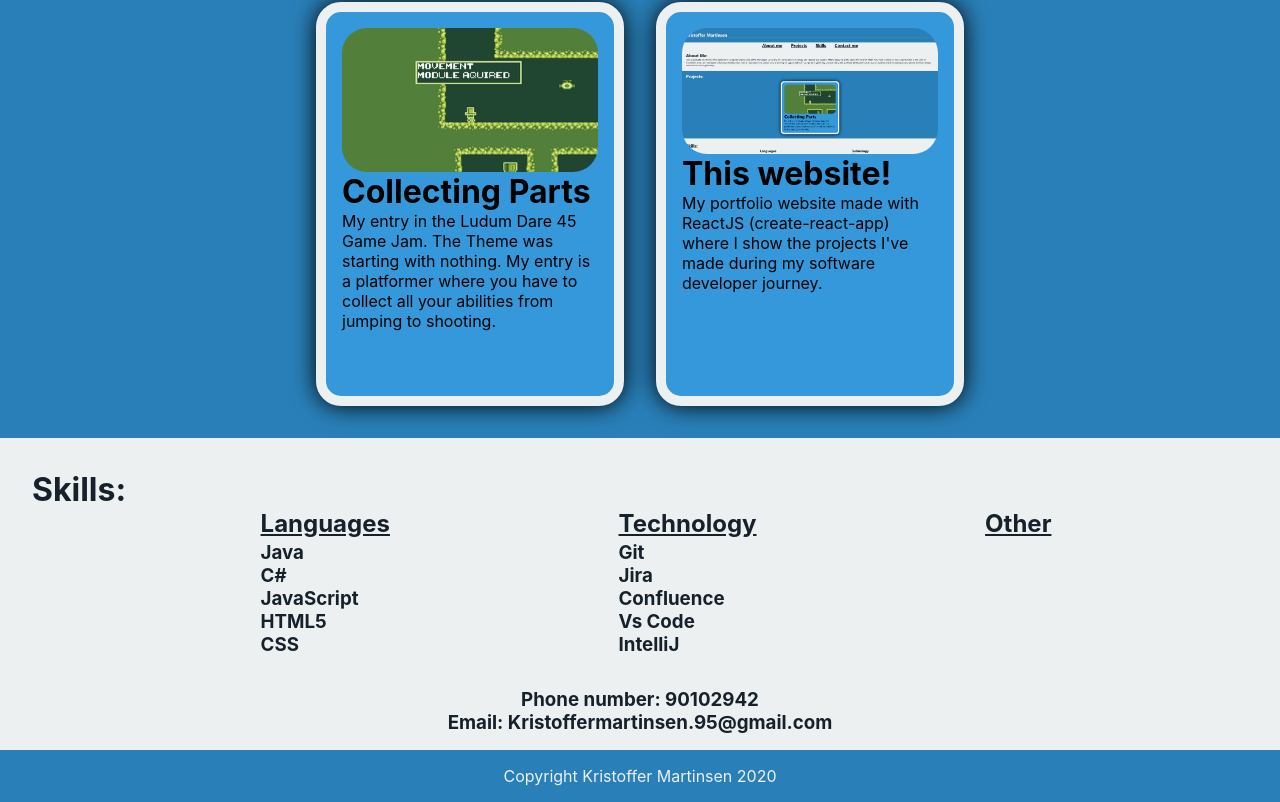
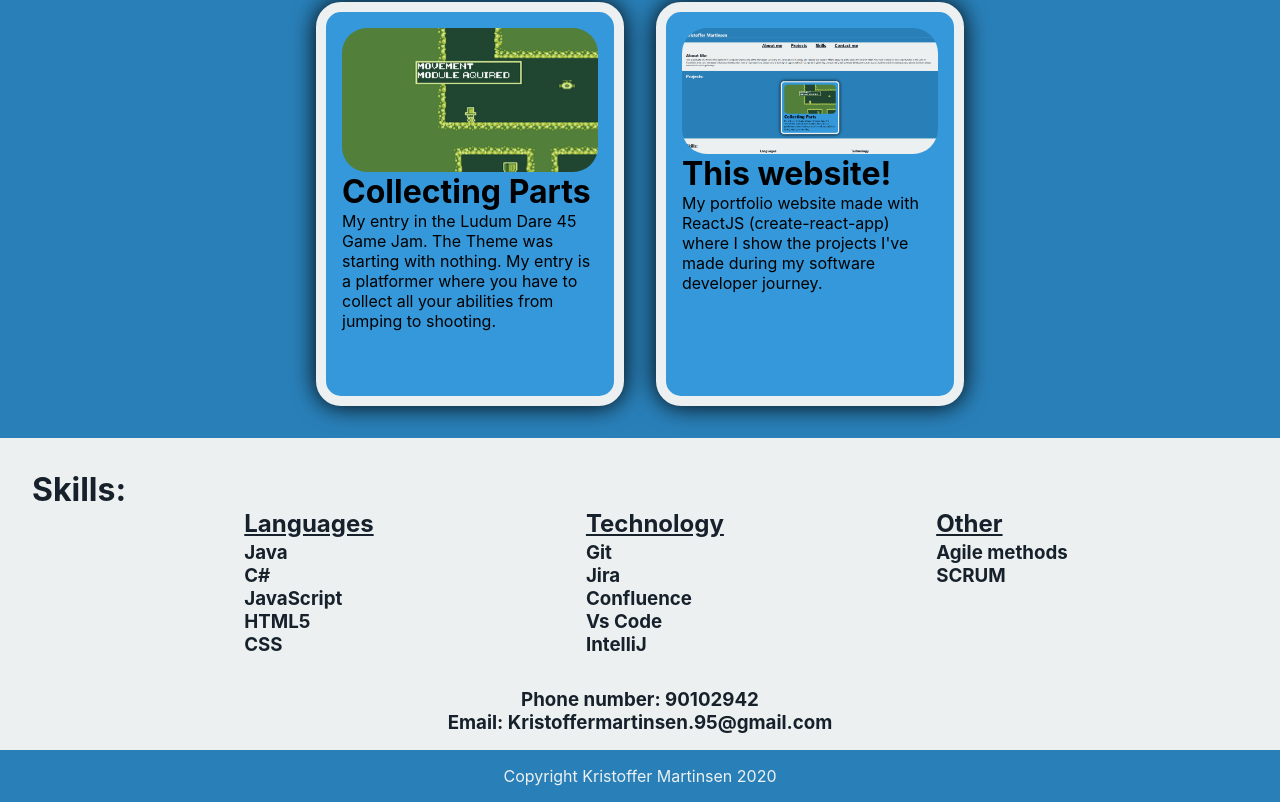
Before and after one commit to Kristoffer-Martinsen/home-page, a React (Create React App) app: page / in a window 1280 px wide. Shown: the part 657-1459 px from the top of the page. Built offline with nearby package versions, Linux system fonts and the light colour scheme.

Commit message:
Update Skills.js

```diff
--- a/src/Components/Skills.js
+++ b/src/Components/Skills.js
@@ -23,7 +23,8 @@ function Skills() {
             </div>
             <div className="Other">
                 <h2>Other</h2>
-
+                <h3>Agile methods</h3>
+                <h3>SCRUM</h3>
             </div>
         </div>
     )
```
